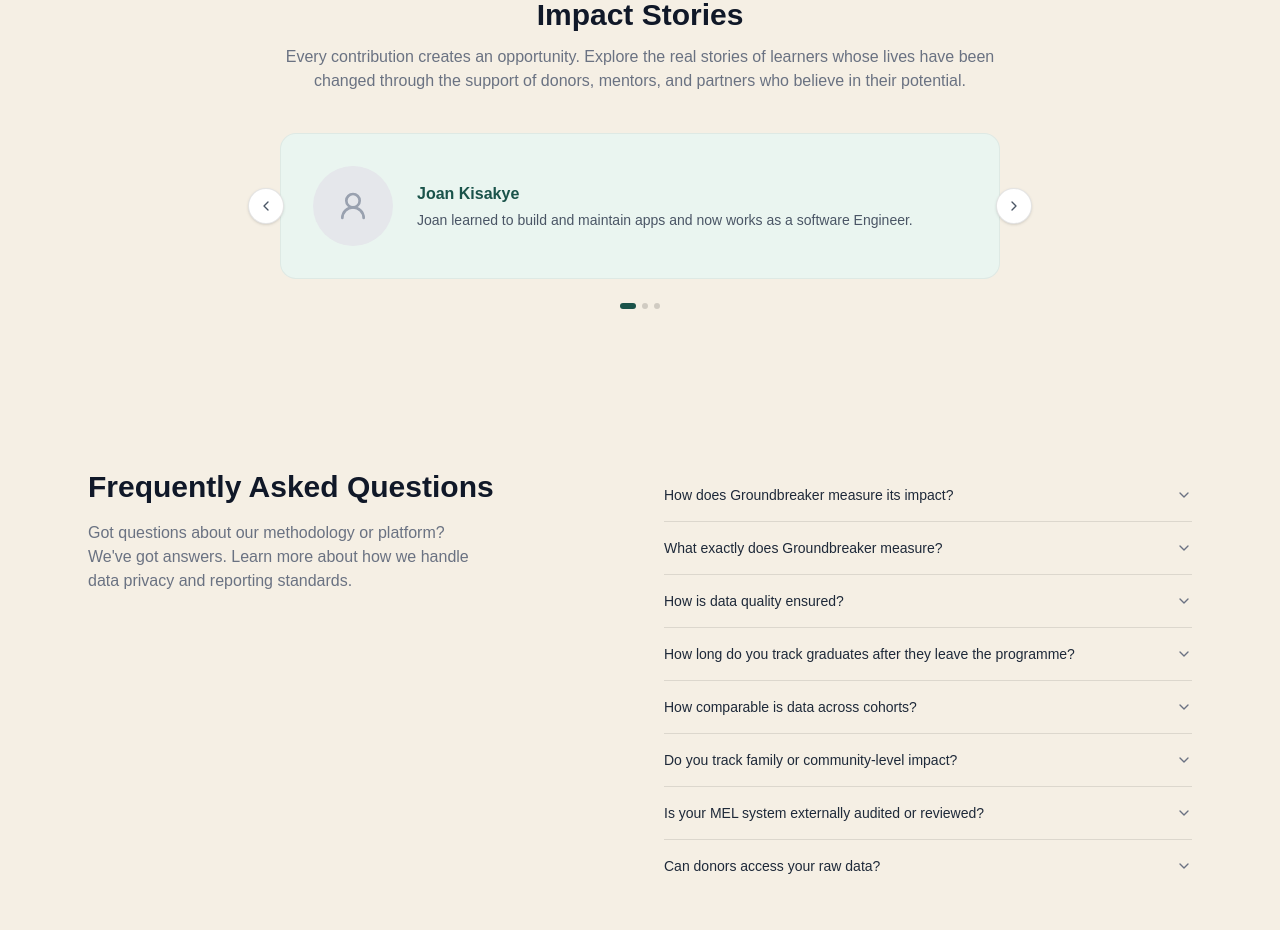
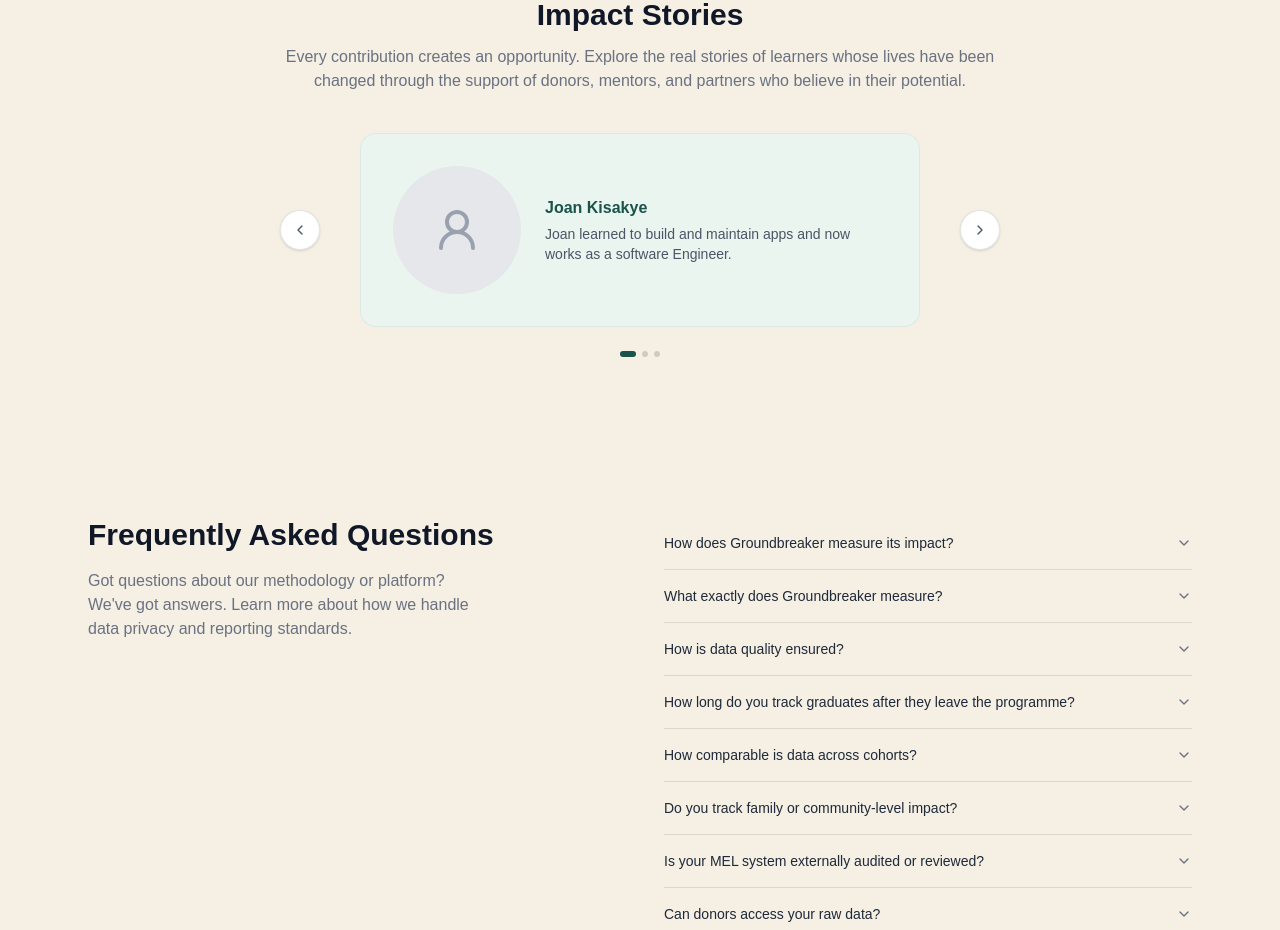
Before and after one commit to GBTStudios/M-E-Donor-Dashboard-, a Next.js app in the folder frontend/: page / in a window 1280 px wide. Shown: the part 1160-2090 px from the top of the page. Built offline with nearby package versions, Linux system fonts and the light colour scheme; no server answers.

Commit message:
Fix impact stories card sizing and add read more toggle for long stories

```diff
--- a/frontend/components/landing/ImpactStoriesSection.tsx
+++ b/frontend/components/landing/ImpactStoriesSection.tsx
@@ -1,15 +1,21 @@
 "use client";
 
-import { useState } from "react";
+import { useState, useEffect } from "react";
 import { ChevronLeft, ChevronRight, UserRound } from "lucide-react";
 import type { Story } from "@/lib/landing-data";
 
 export default function ImpactStoriesSection({ stories }: { stories: Story[] }) {
   const [index, setIndex] = useState(0);
+  const [expanded, setExpanded] = useState(false);
+
+  useEffect(() => {
+    setExpanded(false);
+  }, [index]);
 
   if (stories.length === 0) return null;
 
   const story = stories[index];
+  const isLong = story.body.length > 160;
 
   function goPrev() {
     setIndex((i) => (i === 0 ? stories.length - 1 : i - 1));
@@ -29,34 +35,44 @@ export default function ImpactStoriesSection({ stories }: { stories: Story[] })
           who believe in their potential.
         </p>
 
-        <div className="relative mt-10">
+        <div className="relative mt-10 px-14 sm:px-20">
           <button
             onClick={goPrev}
             aria-label="Previous story"
-            className="absolute left-0 top-1/2 -translate-y-1/2 -translate-x-4 sm:-translate-x-8 w-9 h-9 rounded-full bg-white border border-black/10 shadow-sm flex items-center justify-center hover:bg-white/80 transition"
+            className="absolute left-0 top-1/2 -translate-y-1/2 w-10 h-10 rounded-full bg-white border border-black/10 shadow-sm flex items-center justify-center hover:bg-white/80 transition"
           >
             <ChevronLeft className="w-4 h-4 text-gray-600" />
           </button>
 
-          <div className="bg-[#eaf5f0] rounded-2xl border border-black/5 p-8 flex items-center gap-6 text-left">
-            <div className="w-20 h-20 rounded-full bg-gray-200 flex items-center justify-center flex-shrink-0 overflow-hidden">
+          <div className="bg-[#eaf5f0] rounded-2xl border border-black/5 p-8 flex flex-col sm:flex-row items-center gap-6 text-left min-h-[220px] sm:min-h-[180px]">
+            <div className="w-28 h-28 sm:w-32 sm:h-32 rounded-full bg-gray-200 flex items-center justify-center flex-shrink-0 overflow-hidden">
               {story.image_url ? (
                 // eslint-disable-next-line @next/next/no-img-element
                 <img src={story.image_url} alt={story.name} className="w-full h-full object-cover" />
               ) : (
-                <UserRound className="w-8 h-8 text-gray-400" />
+                <UserRound className="w-12 h-12 text-gray-400" />
               )}
             </div>
-            <div>
+            <div className="flex-1">
               <p className="font-semibold text-[#1A534A]">{story.name}</p>
-              <p className="text-sm text-gray-600 mt-1">{story.body}</p>
+              <p className={`text-sm text-gray-600 mt-1 ${!expanded ? "line-clamp-4" : ""}`}>
+                {story.body}
+              </p>
+              {isLong && (
+                <button
+                  onClick={() => setExpanded(!expanded)}
+                  className="text-sm text-[#1A534A] font-medium mt-2 hover:underline"
+                >
+                  {expanded ? "Show less" : "Read more"}
+                </button>
+              )}
             </div>
           </div>
 
           <button
             onClick={goNext}
             aria-label="Next story"
-            className="absolute right-0 top-1/2 -translate-y-1/2 translate-x-4 sm:translate-x-8 w-9 h-9 rounded-full bg-white border border-black/10 shadow-sm flex items-center justify-center hover:bg-white/80 transition"
+            className="absolute right-0 top-1/2 -translate-y-1/2 w-10 h-10 rounded-full bg-white border border-black/10 shadow-sm flex items-center justify-center hover:bg-white/80 transition"
           >
             <ChevronRight className="w-4 h-4 text-gray-600" />
           </button>
```
